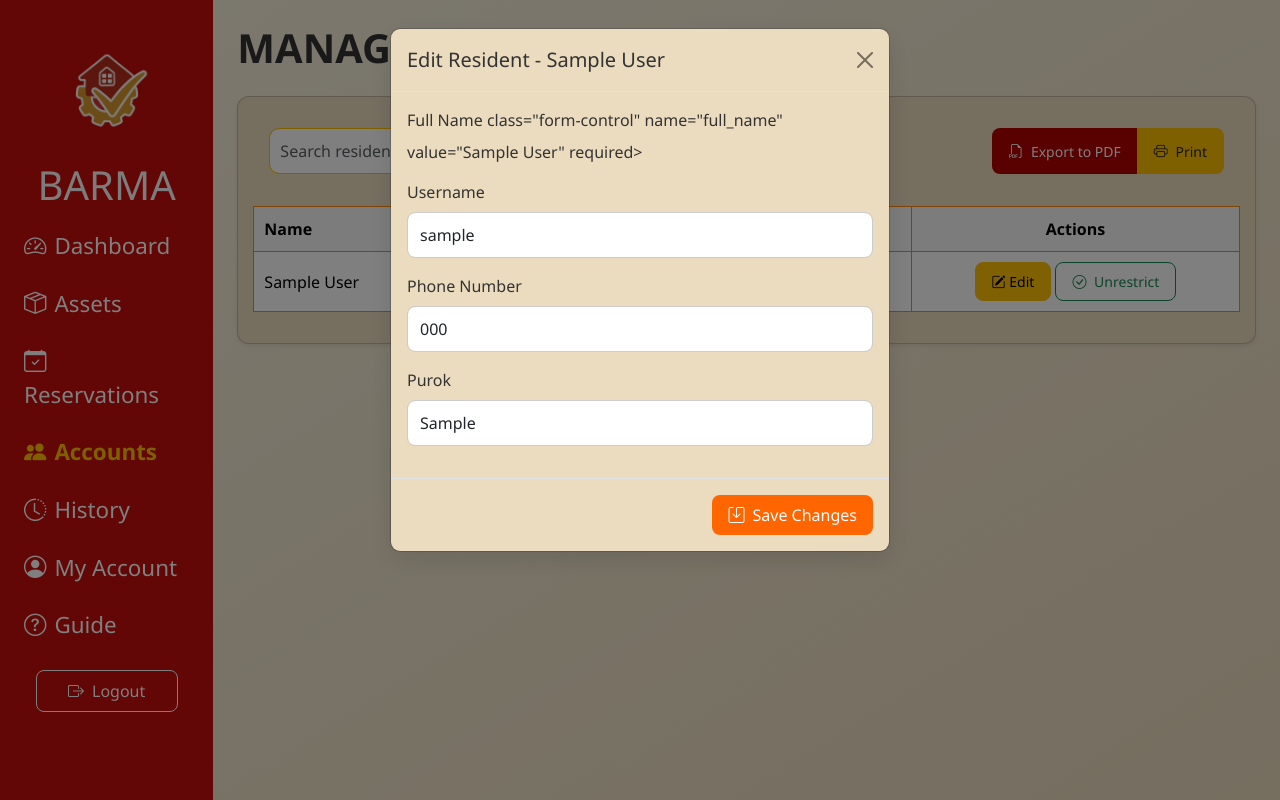
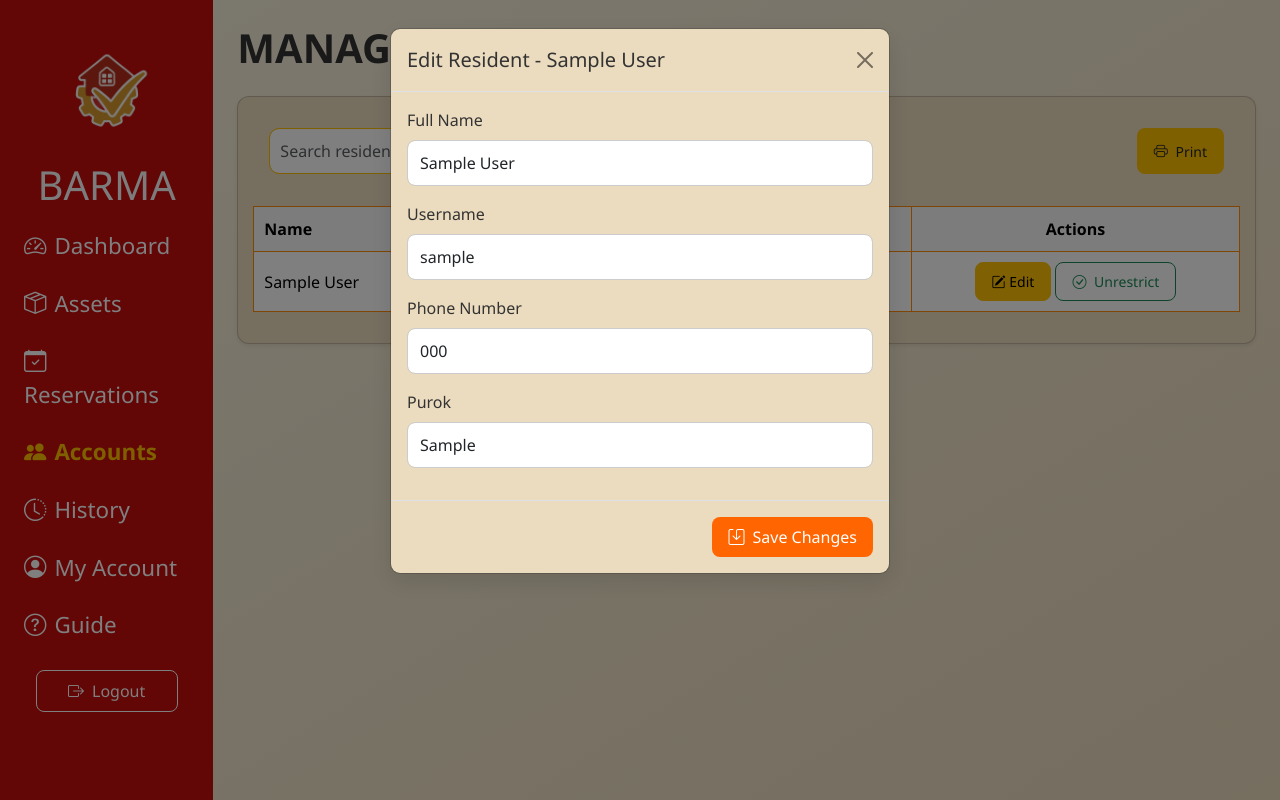
Before and after one commit to Mackynie/flask-borrowing, a Flask app: page /manage_accounts in a window 1280 px wide, after a click on "Edit". Run offline with Flask 2, Linux system fonts and the light colour scheme; the visitor is signed in with stand-in values (Sample User, id 1); tables that the repository leaves empty hold one stand-in row (values such as "Sample post"); parts of the project's set-up code (start-up, migrations or seed data) failed here and were passed over; some libraries are stand-ins or nearby versions.

Commit message:
Update manage_accounts.html

```diff
--- a/admin_web/templates/manage_accounts.html
+++ b/admin_web/templates/manage_accounts.html
@@ -105,9 +105,6 @@
                 <input id="searchInput" class="form-control" placeholder="Search resident name...">
             </div>
             <div class="btn-group">
-              <button class="btn btn-sm text-white" style="background-color: #b30000;" onclick="exportResidentsToPDF()">
-                <i class="bi bi-filetype-pdf me-1"></i> Export to PDF
-              </button>
               <button class="btn btn-sm text-dark" style="background-color: #FFC100;" onclick="printResidentsReport()">
                 <i class="bi bi-printer me-1"></i> Print
               </button>
@@ -172,7 +169,7 @@
         <div class="modal-body">
           <div class="mb-3">
             <label class="form-label">Full Name</label>
-             class="form-control" name="full_name" value="{{ r.full_name }}" required>
+             <input class="form-control" name="full_name" value="{{ r.full_name }}" required>
           </div>
           <div class="mb-3">
             <label class="form-label">Username</label>
@@ -256,6 +253,13 @@ function printResidentsReport() {
   // Remove Actions column
   tableClone.querySelectorAll('thead th:last-child, tbody td:last-child').forEach(el => el.remove());
 
+  const reportTitle = `
+    <h2 style="text-align:center; font-weight:700; margin:10px 0 5px 0; font-family:Arial;">
+     RESIDENTS REPORT
+    </h2>
+  `;
+
+
   const style = `
     <style>
       body { font-family: Arial, sans-serif; padding: 20px; color: #000; }
```
